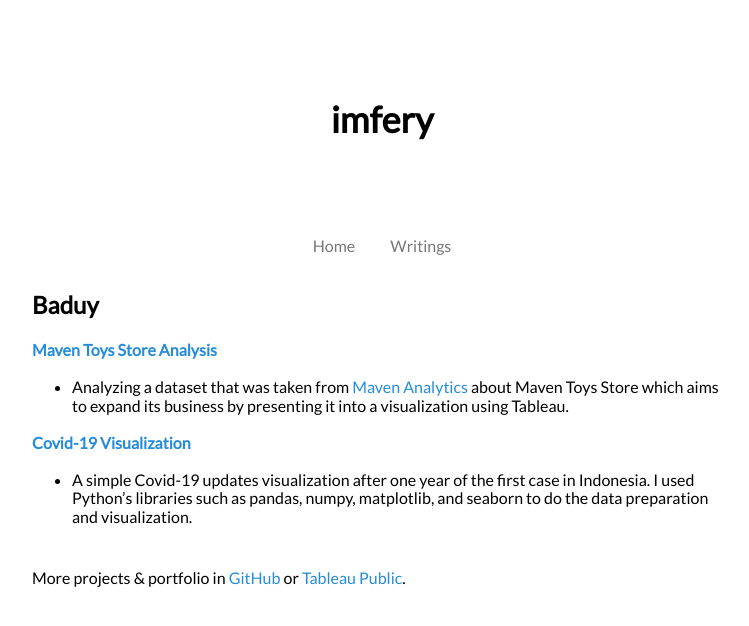
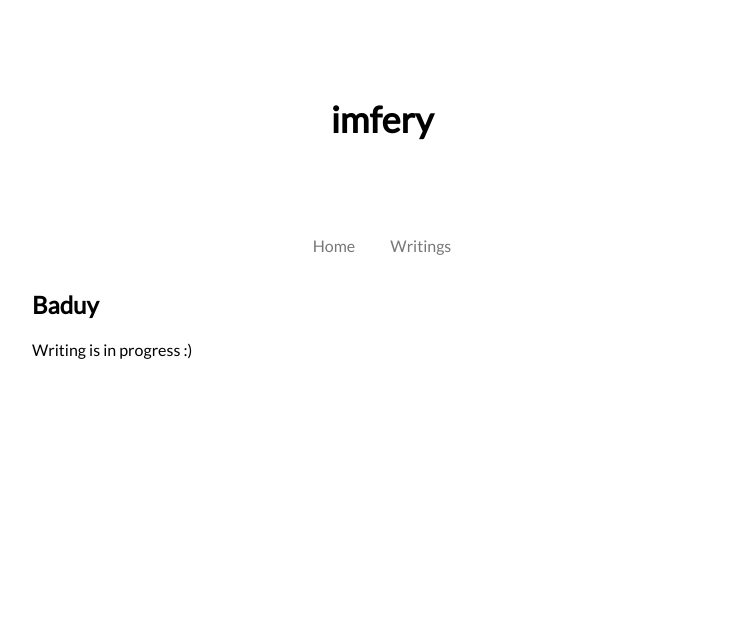
Before and after one commit to imfery/imfery.github.io, a Jekyll site: the page built from baduy.md, in a window 1280 px wide. Shown: the top 626 px of the page, without its empty margins (258-1007 px from the left). Built offline with Jekyll 4.4.1, drawn with Linux system fonts in a browser that asks for light colours; nearby versions of some CDN libraries.

Commit message:
Update baduy.md

```diff
--- a/baduy.md
+++ b/baduy.md
@@ -5,16 +5,4 @@ permalink: /writings/baduy
 ---
 <h2>Baduy</h2>
 
-[**Maven Toys Store Analysis**](https://public.tableau.com/app/profile/imfery/viz/MavenToysStoreAnalysis/MavenToysStoreAnalysis)
-- Analyzing a dataset that was taken from [Maven Analytics](https://www.mavenanalytics.io/data-playground) about Maven Toys Store which aims to expand its business by presenting it into a visualization using Tableau.
-
-
-[**Covid-19 Visualization**](https://github.com/imfery/covid-19-viz)
-- A simple Covid-19 updates visualization after one year of the first case in Indonesia. I used Python's libraries such as pandas, numpy, matplotlib, and seaborn to do the data preparation and visualization.
-
-<br>
-More projects & portfolio in [GitHub][github] or [Tableau Public][tableau].
-
-
-[github]: https://github.com/imfery
-[tableau]: https://public.tableau.com/profile/imfery
+Writing is in progress :)
```
